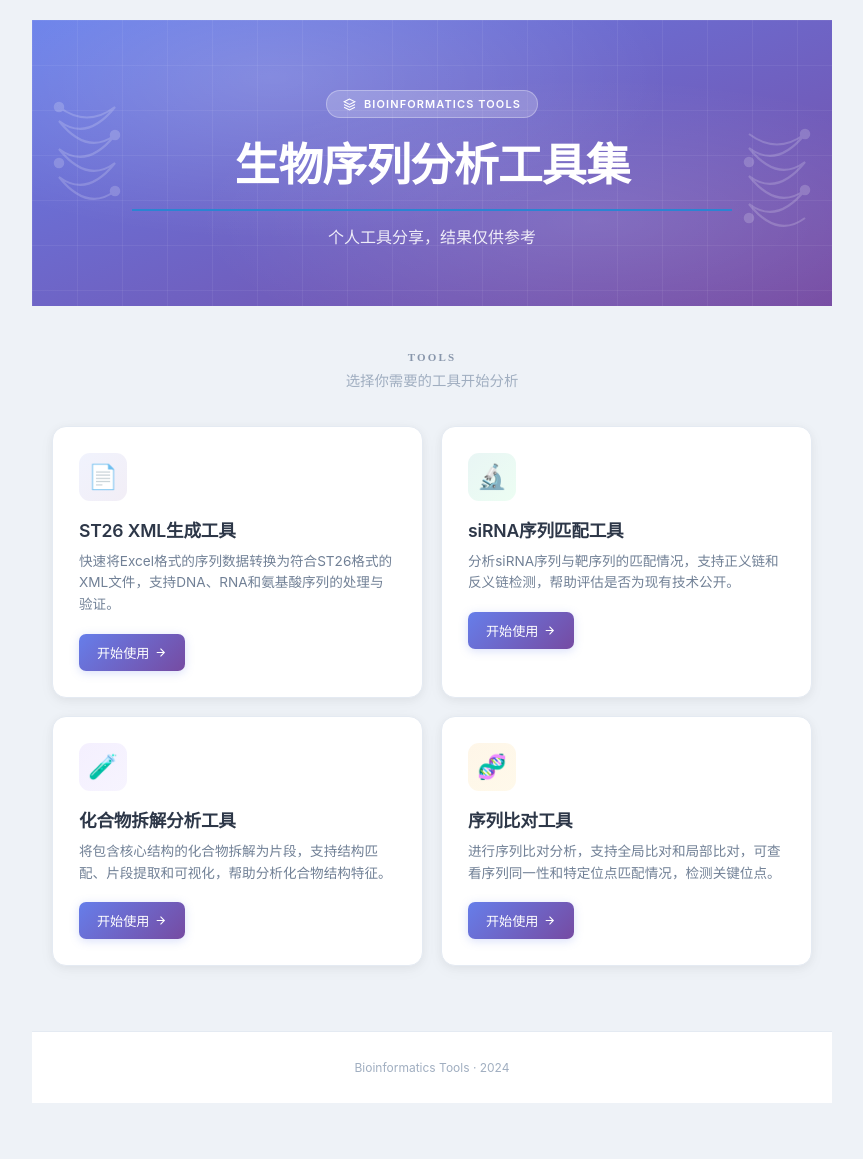
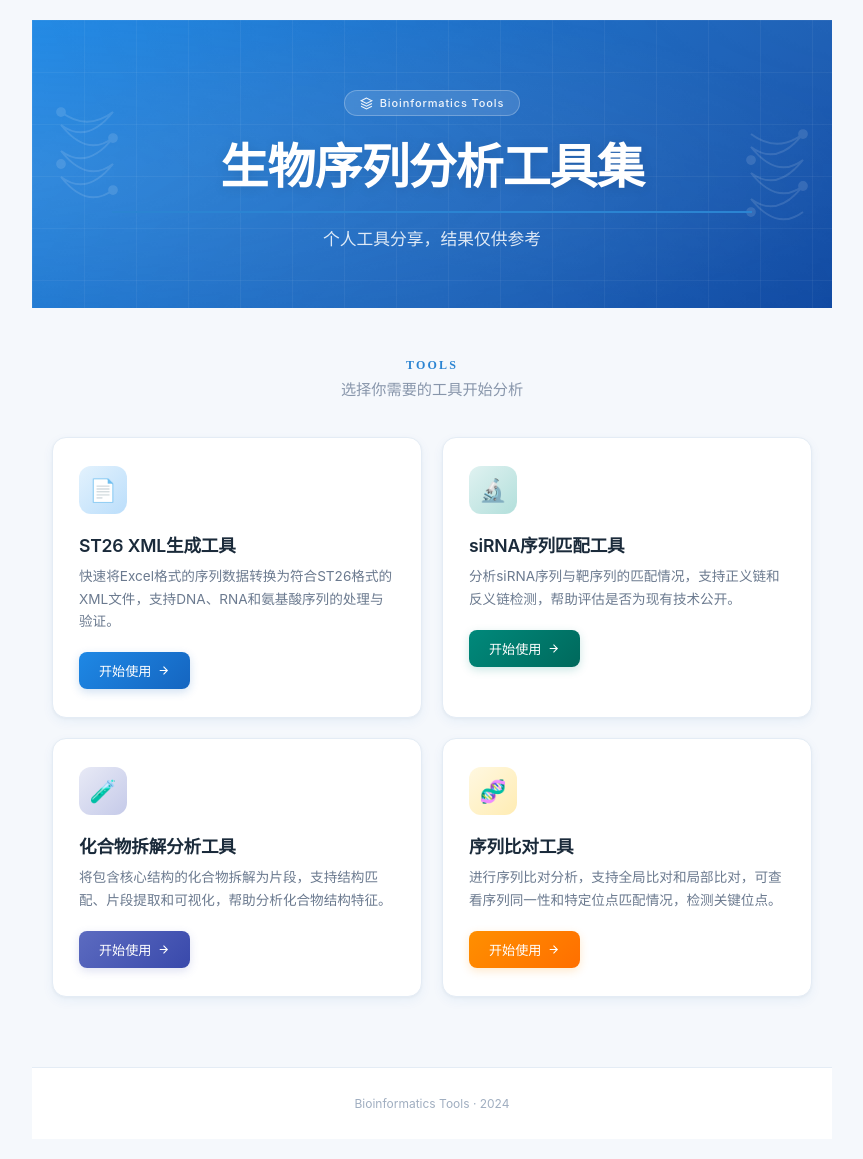
Before and after one commit to encyclopatent/sayhello, a Flask app: page / in a window 1280 px wide. Shown: the whole page, without its empty margins (208-1071 px from the left). Before the commit the page ends 1103 px from the top, so only its background shows below. Run offline with Flask 2, Linux system fonts and the light colour scheme; parts of the project's set-up code (start-up, migrations or seed data) failed here and were passed over.

Commit message:
feat: 将首页主题从紫色改为蓝白色调
Hero 区域改为蓝色渐变 (#1e88e5 → #1565c0 → #0d47a1)，
卡片、按钮、背景色统一为蓝白配色，添加微呼吸动画。

Co-Authored-By: Claude Opus 4.7 <noreply@anthropic.com>

```diff
--- a/templates/main.html
+++ b/templates/main.html
@@ -6,9 +6,9 @@
   <title>生物序列分析工具集</title>
   <link rel="stylesheet" href="{{ url_for('static', filename='css/main.css') }}">
   <style>
-    /* ===== 主页面浅色主题 ===== */
+    /* ===== 主页面蓝白主题 ===== */
     .home-page {
-      background: #eef2f7;
+      background: #f5f8fc;
       min-height: 100vh;
     }
 
@@ -17,21 +17,28 @@
       position: relative;
       padding: 70px 20px 55px;
       text-align: center;
-      background: linear-gradient(160deg, #667eea 0%, #764ba2 100%);
+      background: linear-gradient(135deg, #1e88e5 0%, #1565c0 50%, #0d47a1 100%);
       overflow: hidden;
     }
 
     .hero::before {
       content: '';
       position: absolute;
-      top: 0;
-      left: 0;
-      right: 0;
-      bottom: 0;
+      top: -50%;
+      left: -50%;
+      width: 200%;
+      height: 200%;
       background:
-        radial-gradient(ellipse at 30% 20%, rgba(255,255,255,0.18) 0%, transparent 50%),
-        radial-gradient(ellipse at 70% 70%, rgba(255,255,255,0.12) 0%, transparent 50%);
+        radial-gradient(ellipse at 20% 50%, rgba(255,255,255,0.10) 0%, transparent 50%),
+        radial-gradient(ellipse at 80% 20%, rgba(255,255,255,0.08) 0%, transparent 50%),
+        radial-gradient(ellipse at 50% 80%, rgba(255,255,255,0.06) 0%, transparent 50%);
       pointer-events: none;
+      animation: heroGlow 12s ease-in-out infinite alternate;
+    }
+
+    @keyframes heroGlow {
+      0% { transform: translate(0, 0); }
+      100% { transform: translate(2%, 2%); }
     }
 
     .hero-grid {
@@ -41,33 +48,33 @@
       right: 0;
       bottom: 0;
       background-image:
-        linear-gradient(rgba(255,255,255,0.06) 1px, transparent 1px),
-        linear-gradient(90deg, rgba(255,255,255,0.06) 1px, transparent 1px);
-      background-size: 45px 45px;
+        linear-gradient(rgba(255,255,255,0.05) 1px, transparent 1px),
+        linear-gradient(90deg, rgba(255,255,255,0.05) 1px, transparent 1px);
+      background-size: 52px 52px;
       pointer-events: none;
     }
 
     .hero-content {
       position: relative;
       z-index: 1;
-      max-width: 600px;
+      max-width: 640px;
       margin: 0 auto;
     }
 
     .hero-badge {
       display: inline-flex;
       align-items: center;
-      gap: 8px;
-      padding: 6px 16px;
-      background: rgba(255,255,255,0.2);
-      border: 1px solid rgba(255,255,255,0.3);
+      gap: 7px;
+      padding: 5px 15px;
+      background: rgba(255,255,255,0.12);
+      backdrop-filter: blur(4px);
+      border: 1px solid rgba(255,255,255,0.25);
       border-radius: 100px;
       font-size: 11px;
-      font-weight: 600;
-      color: #fff;
-      margin-bottom: 20px;
-      letter-spacing: 0.1em;
-      text-transform: uppercase;
+      font-weight: 500;
+      color: rgba(255,255,255,0.92);
+      margin-bottom: 22px;
+      letter-spacing: 0.08em;
     }
 
     .hero-badge svg {
@@ -76,68 +83,69 @@
     }
 
     .hero h1 {
-      font-size: clamp(1.8rem, 4.5vw, 2.8rem);
+      font-size: clamp(2rem, 5vw, 3rem);
       font-weight: 700;
       color: #fff;
-      margin: 0 0 14px;
+      margin: 0 0 12px;
       letter-spacing: -0.02em;
-      line-height: 1.25;
+      line-height: 1.2;
+      text-shadow: 0 2px 12px rgba(0,0,0,0.10);
     }
 
     .hero p {
-      font-size: 1rem;
-      color: rgba(255,255,255,0.88);
+      font-size: 1.05rem;
+      color: rgba(255,255,255,0.85);
       margin: 0 auto;
-      line-height: 1.6;
+      line-height: 1.7;
     }
 
     /* DNA装饰 */
     .hero-dna {
       position: absolute;
-      width: 140px;
-      height: 140px;
-      opacity: 0.18;
+      width: 130px;
+      height: 130px;
+      opacity: 0.12;
       pointer-events: none;
     }
 
     .hero-dna.left {
-      left: -15px;
+      left: -10px;
       top: 50%;
       transform: translateY(-50%);
     }
 
     .hero-dna.right {
-      right: -15px;
+      right: -10px;
       top: 35%;
     }
 
     /* ===== Tools Section ===== */
     .tools-section {
-      padding: 45px 20px 65px;
+      padding: 50px 20px 70px;
       max-width: 1050px;
       margin: 0 auto;
     }
 
     .section-header {
       text-align: center;
-      margin-bottom: 36px;
+      margin-bottom: 38px;
     }
 
     .section-header h2 {
-      font-size: 11px;
+      font-size: 12px;
       font-weight: 600;
       text-transform: uppercase;
-      letter-spacing: 0.2em;
-      color: #8896ab;
-      margin: 0 0 6px;
+      letter-spacing: 0.18em;
+      color: var(--primary-color, #2b84d2);
+      margin: 0 0 4px;
       background: none;
       padding: 0;
       border: none;
     }
 
     .section-header p {
-      font-size: 0.9rem;
-      color: #a0aec0;
+      font-size: 0.95rem;
+      color: #8896ab;
       margin: 0;
     }
 
@@ -145,7 +153,7 @@
     .tools-grid {
       display: grid;
       grid-template-columns: repeat(auto-fit, minmax(250px, 1fr));
-      gap: 18px;
+      gap: 20px;
     }
 
     /* ===== Tool Card ===== */
@@ -153,10 +161,10 @@
       position: relative;
       background: #fff;
       border-radius: 14px;
-      padding: 26px;
-      transition: all 0.3s cubic-bezier(0.16, 1, 0.3, 1);
-      box-shadow: 0 2px 8px rgba(0,0,0,0.04), 0 4px 16px rgba(0,0,0,0.04);
-      border: 1px solid #e4eaf2;
+      padding: 28px 26px;
+      transition: all 0.35s cubic-bezier(0.16, 1, 0.3, 1);
+      box-shadow: 0 1px 3px rgba(0,0,0,0.04), 0 4px 12px rgba(21,101,192,0.06);
+      border: 1px solid #e4ecf5;
       overflow: hidden;
     }
 
@@ -168,12 +176,12 @@
       right: 0;
       height: 3px;
       opacity: 0;
-      transition: opacity 0.3s ease;
+      transition: opacity 0.35s ease;
     }
 
     .tool-card:hover {
-      transform: translateY(-5px);
-      box-shadow: 0 12px 28px rgba(102,126,234,0.12), 0 4px 12px rgba(0,0,0,0.06);
+      transform: translateY(-6px);
+      box-shadow: 0 16px 32px rgba(21,101,192,0.10), 0 4px 12px rgba(0,0,0,0.05);
       border-color: transparent;
     }
 
@@ -181,66 +189,74 @@
       opacity: 1;
     }
 
-    .tool-card:nth-child(1)::before { background: linear-gradient(90deg, #667eea, #764ba2); }
-    .tool-card:nth-child(2)::before { background: linear-gradient(90deg, #11998e, #38ef7d); }
-    .tool-card:nth-child(3)::before { background: linear-gradient(90deg, #8b5cf6, #a78bfa); }
-    .tool-card:nth-child(4)::before { background: linear-gradient(90deg, #f59e0b, #fbbf24); }
+    .tool-card:nth-child(1)::before { background: linear-gradient(90deg, #1e88e5, #42a5f5); }
+    .tool-card:nth-child(2)::before { background: linear-gradient(90deg, #00897b, #26a69a); }
+    .tool-card:nth-child(3)::before { background: linear-gradient(90deg, #5c6bc0, #7986cb); }
+    .tool-card:nth-child(4)::before { background: linear-gradient(90deg, #ff8f00, #ffb300); }
 
     .tool-card-icon {
       width: 48px;
       height: 48px;
-      border-radius: 11px;
+      border-radius: 12px;
       display: flex;
       align-items: center;
       justify-content: center;
-      margin-bottom: 16px;
-      font-size: 24px;
-      transition: transform 0.3s ease;
+      margin-bottom: 18px;
+      font-size: 22px;
+      transition: transform 0.35s ease;
     }
 
     .tool-card:hover .tool-card-icon {
-      transform: scale(1.08) rotate(-3deg);
+      transform: scale(1.06) rotate(-2deg);
     }
 
-    .tool-card:nth-child(1) .tool-card-icon { background: linear-gradient(135deg, #667eea18, #764ba218); }
-    .tool-card:nth-child(2) .tool-card-icon { background: linear-gradient(135deg, #11998e18, #38ef7d18); }
-    .tool-card:nth-child(3) .tool-card-icon { background: linear-gradient(135deg, #8b5cf618, #a78bfa18); }
-    .tool-card:nth-child(4) .tool-card-icon { background: linear-gradient(135deg, #f59e0b18, #fbbf2418); }
+    .tool-card:nth-child(1) .tool-card-icon { background: linear-gradient(135deg, #e3f2fd, #bbdefb); }
+    .tool-card:nth-child(2) .tool-card-icon { background: linear-gradient(135deg, #e0f2f1, #b2dfdb); }
+    .tool-card:nth-child(3) .tool-card-icon { background: linear-gradient(135deg, #e8eaf6, #c5cae9); }
+    .tool-card:nth-child(4) .tool-card-icon { background: linear-gradient(135deg, #fff8e1, #ffecb3); }
 
     .tool-card h3 {
       font-size: 1.1rem;
       font-weight: 600;
-      color: #2d3748;
-      margin: 0 0 9px;
+      color: #1a2a3a;
+      margin: 0 0 8px;
       letter-spacing: -0.01em;
     }
 
     .tool-card p {
       font-size: 0.85rem;
-      color: #718096;
-      line-height: 1.6;
-      margin: 0 0 18px;
+      color: #6b7a8f;
+      line-height: 1.65;
+      margin: 0 0 20px;
     }
 
     .tool-card-btn {
       display: inline-flex;
       align-items: center;
-      gap: 5px;
-      padding: 9px 18px;
-      background: linear-gradient(135deg, #667eea, #764ba2);
-      border-radius: 7px;
+      gap: 6px;
+      padding: 9px 20px;
+      background: linear-gradient(135deg, #1e88e5, #1565c0);
+      border-radius: 8px;
       color: #fff;
       font-size: 0.82rem;
       font-weight: 500;
       text-decoration: none;
       transition: all 0.3s ease;
-      box-shadow: 0 2px 10px rgba(102,126,234,0.25);
+      box-shadow: 0 3px 10px rgba(21,101,192,0.20);
     }
 
+    .tool-card:nth-child(2) .tool-card-btn { background: linear-gradient(135deg, #00897b, #00695c); box-shadow: 0 3px 10px rgba(0,137,123,0.20); }
+    .tool-card:nth-child(3) .tool-card-btn { background: linear-gradient(135deg, #5c6bc0, #3949ab); box-shadow: 0 3px 10px rgba(92,107,192,0.20); }
+    .tool-card:nth-child(4) .tool-card-btn { background: linear-gradient(135deg, #ff8f00, #ff6f00); box-shadow: 0 3px 10px rgba(255,143,0,0.20); }
+
     .tool-card-btn:hover {
-      transform: translateX(3px);
-      box-shadow: 0 4px 14px rgba(102,126,234,0.35);
+      transform: translateX(4px);
+      box-shadow: 0 6px 16px rgba(21,101,192,0.30);
     }
+
+    .tool-card:nth-child(2) .tool-card-btn:hover { box-shadow: 0 6px 16px rgba(0,137,123,0.30); }
+    .tool-card:nth-child(3) .tool-card-btn:hover { box-shadow: 0 6px 16px rgba(92,107,192,0.30); }
+    .tool-card:nth-child(4) .tool-card-btn:hover { box-shadow: 0 6px 16px rgba(255,143,0,0.30); }
 
     .tool-card-btn svg {
       width: 13px;
@@ -249,7 +265,7 @@
     }
 
     .tool-card-btn:hover svg {
-      transform: translateX(2px);
+      transform: translateX(3px);
     }
 
     /* ===== Footer ===== */
@@ -257,7 +273,7 @@
       text-align: center;
       padding: 28px 20px;
       background: #fff;
-      border-top: 1px solid #e4eaf2;
+      border-top: 1px solid #e4ecf5;
     }
 
     .footer p {
@@ -273,11 +289,11 @@
       }
 
       .tool-card {
-        padding: 20px;
+        padding: 22px;
       }
 
       .tools-grid {
-        gap: 14px;
+        gap: 16px;
       }
 
       .hero-dna {
```
